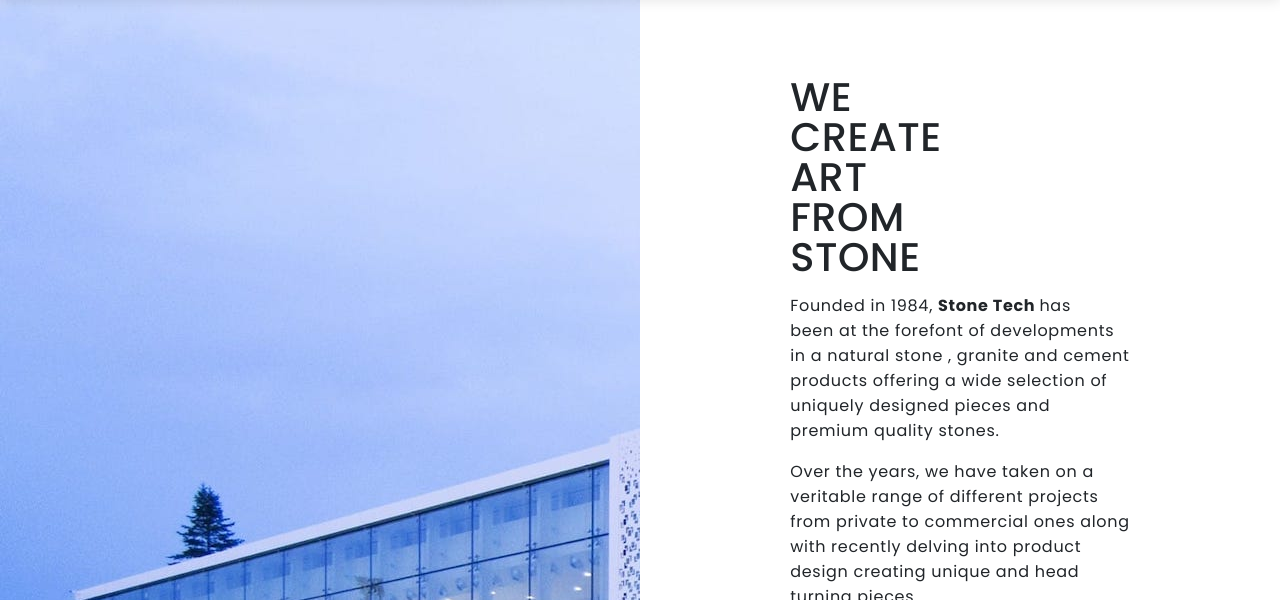
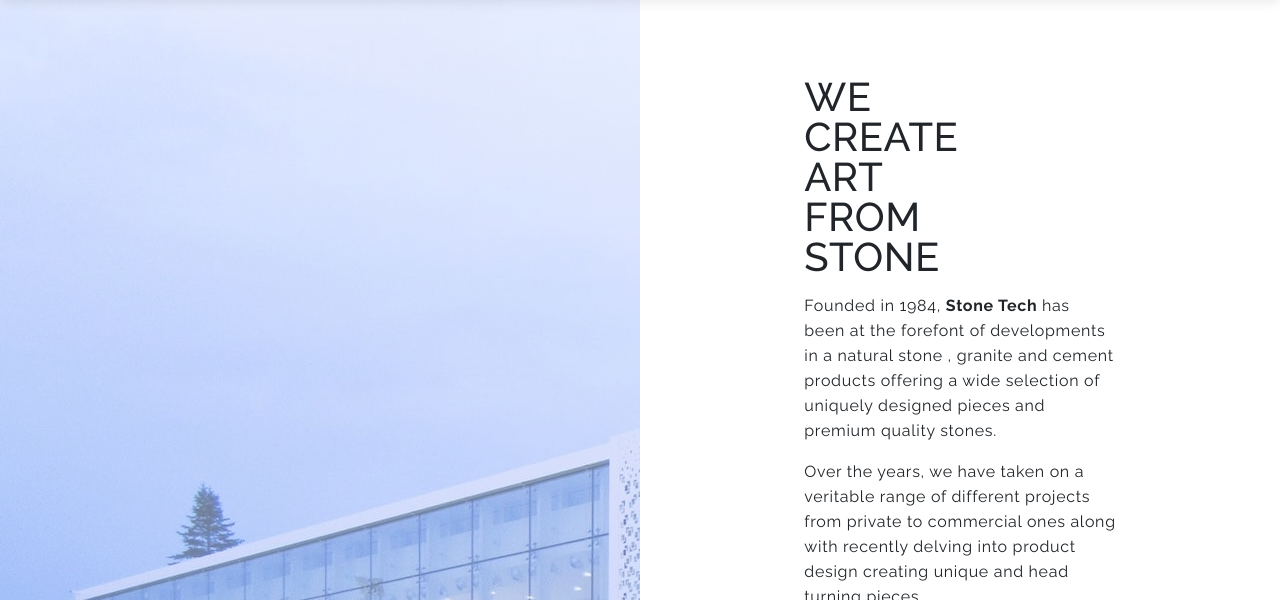
Before and after one commit to kareemAmarah95/citco-beta-version, a plain HTML site: page pages/about-us.html in a window 1280 px wide. Shown: the part 72-672 px from the top of the page. Drawn offline with Linux system fonts and the light colour scheme; files whose address does not match are found by name.

Commit message:
adjusting the about page and putting the background-overlay over the background and adjusting the font-family to roboto in all pages

```diff
--- a/css/about-us.css
+++ b/css/about-us.css
@@ -1,9 +1,9 @@
-@import url("https://fonts.googleapis.com/css2?family=Poppins:wght@100;200;300;400;500;600;700;800;900&family=Roboto:wght@100;300;400;500;700;900&display=swap");
+@import url("https://fonts.googleapis.com/css2?family=Raleway:wght@100;200;300;400;500;600;700;800;900&display=swap");
 
 /* General Styling Start */
 :root {
   --black-color: #1a1a1a;
-  --font-family: "Roboto", sans-serif;
+  --font-family: "Raleway", sans-serif;
   --white-color: #fff;
 }
 
@@ -81,7 +81,7 @@ a.nav-link.navbar-anchor.active {
   display: block;
   text-align: left;
   transition: 0.3s ease-in-out;
-  font-family: "Roboto", sans-serif;
+  font-family: "Raleway", sans-serif;
   font-weight: 300;
   font-size: 15px;
 }
@@ -102,13 +102,23 @@ a.navbar-brand {
 /* About Us Image and Text start */
 .about-us {
   display: flex;
-  height: 100vh;
   flex-wrap: wrap;
+}
+
+.about-us-bg-overlay {
+  height: 100%;
+  background-image: linear-gradient(
+    -180deg,
+    rgba(251, 251, 255, 1) 0%,
+    rgba(181, 203, 253, 1) 100%
+  );
+  width: 100%;
+  opacity: 50%;
 }
 
 .about-us-left-half {
   width: 50%;
-  height: 100%;
+  height: 200vh !important;
 }
 
 .about-us-right-half {
@@ -126,8 +136,10 @@ a.navbar-brand {
 
 .about-us-bg-image {
   background-image: url("../images/about-us-background-image.jpeg");
+  background-repeat: no-repeat;
   width: 100%;
-  height: 100% !important;
+  /* height: 200vh; */
+  height: 150vh;
   position: relative;
 }
 .about-us-caption {
@@ -135,25 +147,26 @@ a.navbar-brand {
   bottom: 5%;
   left: 9%;
   color: var(--white-color) !important;
+  z-index: 10;
 }
 
 .about-us-caption p {
   font-weight: 600 !important;
   text-transform: uppercase;
   font-size: 119.895px !important;
-  font-family: "Roboto", sans-serif !important;
+  font-family: "Raleway", sans-serif !important;
 }
 
 .about-us-right-half-caption h2 {
   font-weight: 500 !important;
-  font-family: "Poppins", sans-serif !important;
+  font-family: "Raleway", sans-serif !important;
   margin-bottom: 1rem;
   line-height: 40px;
   letter-spacing: 0.5px;
 }
 
 .about-us-right-half-caption p {
-  font-family: "Poppins", sans-serif !important;
+  font-family: "Raleway", sans-serif !important;
   margin-bottom: 1rem;
   line-height: 25px;
   letter-spacing: 0.7px;
@@ -212,28 +225,15 @@ a.navbar-brand {
 
   .about-us-left-half {
     width: 100%;
-    height: 100vh;
+    height: 80vh !important;
   }
 
   .about-us-bg-image {
-    height: 100vh;
+    height: 80vh !important;
   }
-
-  /* .about-us-bg-image {
-    height: 50vh;
-  } */
 
   .about-us-caption p {
     font-size: 37.32px !important;
-  }
-
-  .about-us-right-half {
-    /* width: 90%;
-    margin: 0 auto; */
-    height: 0px !important;
-    margin-top: 32rem;
-    align-items: flex-start;
-    margin-left: 6rem;
   }
 
   .about-us-right-half-caption {
@@ -304,11 +304,11 @@ a.navbar-brand {
 
   .about-us-left-half {
     width: 100%;
-    height: 50%;
+    height: 50vh !important;
   }
 
   .about-us-bg-image {
-    height: 100%;
+    height: 50vh;
     background-size: cover;
     background-repeat: no-repeat;
   }
--- a/css/contacts.css
+++ b/css/contacts.css
@@ -1,9 +1,9 @@
-@import url("https://fonts.googleapis.com/css2?family=Poppins:wght@100;200;300;400;500;600;700;800;900&family=Roboto:wght@100;300;400;500;700;900&display=swap");
+@import url("https://fonts.googleapis.com/css2?family=Raleway:wght@100;200;300;400;500;600;700;800;900&display=swap");
 
 /* General Styling Start */
 :root {
   --black-color: #1a1a1a;
-  --font-family: "Roboto", sans-serif;
+  --font-family: "Raleway", sans-serif;
   --white-color: #fff;
   --ligt-gray-color: #c6c6c6;
 }
@@ -81,7 +81,7 @@ a.nav-link.navbar-anchor.active {
   display: block;
   text-align: left;
   transition: 0.3s ease-in-out;
-  font-family: "Roboto", sans-serif;
+  font-family: "Raleway", sans-serif;
   font-weight: 300;
   font-size: 15px;
 }
@@ -117,7 +117,7 @@ a.navbar-brand {
 }
 
 .contacts-section-right-half h2 {
-  font-family: "Roboto", sans-serif !important;
+  font-family: "Raleway", sans-serif !important;
   text-transform: uppercase;
   font-weight: 500;
   margin-bottom: 1rem;
@@ -125,7 +125,7 @@ a.navbar-brand {
 }
 
 .contacts-section-right-half p {
-  font-family: "Poppins", sans-serif !important;
+  font-family: "Raleway", sans-serif !important;
   font-size: 15px;
   font-weight: 300;
   line-height: 24px;
@@ -152,7 +152,7 @@ a.navbar-brand {
   font-weight: 600 !important;
   text-transform: uppercase;
   font-size: 119.895px !important;
-  font-family: "Roboto", sans-serif !important;
+  font-family: "Raleway", sans-serif !important;
   line-height: 0.85;
 }
 
@@ -168,7 +168,7 @@ a.navbar-brand {
 }
 
 .form-control::placeholder {
-  font-family: "Poppins", sans-serif !important;
+  font-family: "Raleway", sans-serif !important;
   color: var(--black-color) !important;
   padding-left: 0% !important;
 }
@@ -211,7 +211,7 @@ a.navbar-brand {
   border-bottom: 1px solid var(--black-color) !important;
   border-radius: 0 !important;
   width: 50%;
-  font-family: "Roboto", sans-serif !important;
+  font-family: "Raleway", sans-serif !important;
   text-transform: uppercase;
   font-size: 29.985 !important;
   letter-spacing: normal;
--- a/css/projects.css
+++ b/css/projects.css
@@ -1,9 +1,9 @@
-@import url("https://fonts.googleapis.com/css2?family=Poppins:wght@100;200;300;400;500;600;700;800;900&family=Roboto:wght@100;300;400;500;700;900&display=swap");
+@import url("https://fonts.googleapis.com/css2?family=Raleway:wght@100;200;300;400;500;600;700;800;900&display=swap");
 
 /* General Styling Start */
 :root {
   --black-color: #1a1a1a;
-  --font-family: "Roboto", sans-serif;
+  --font-family: "Raleway", sans-serif;
   --white-color: #fff;
 }
 
@@ -117,7 +117,7 @@ a.navbar-brand {
 
 .carousel-item-title h2 {
   text-transform: uppercase;
-  font-family: "Roboto", sans-serif !important;
+  font-family: "Raleway", sans-serif !important;
   font-weight: 600;
 }
 
--- a/css/sculptures.css
+++ b/css/sculptures.css
@@ -1,9 +1,9 @@
-@import url("https://fonts.googleapis.com/css2?family=Poppins:wght@100;200;300;400;500;600;700;800;900&family=Roboto:wght@100;300;400;500;700;900&display=swap");
+@import url("https://fonts.googleapis.com/css2?family=Raleway:wght@100;200;300;400;500;600;700;800;900&display=swap");
 
 /* General Styling Start */
 :root {
   --black-color: #1a1a1a;
-  --font-family: "Roboto", sans-serif;
+  --font-family: "Raleway", sans-serif;
   --white-color: #fff;
 }
 
@@ -117,7 +117,7 @@ a.navbar-brand {
 
 .carousel-item-title h2 {
   text-transform: uppercase;
-  font-family: "Roboto", sans-serif !important;
+  font-family: "Raleway", sans-serif !important;
   font-weight: 600;
 }
 
--- a/css/sinks.css
+++ b/css/sinks.css
@@ -1,9 +1,9 @@
-@import url("https://fonts.googleapis.com/css2?family=Poppins:wght@100;200;300;400;500;600;700;800;900&family=Roboto:wght@100;300;400;500;700;900&display=swap");
+@import url("https://fonts.googleapis.com/css2?family=Raleway:wght@100;200;300;400;500;600;700;800;900&display=swap");
 
 /* General Styling Start */
 :root {
   --black-color: #1a1a1a;
-  --font-family: "Roboto", sans-serif;
+  --font-family: "Raleway", sans-serif;
   --white-color: #fff;
 }
 
@@ -120,7 +120,7 @@ a.navbar-brand {
 
 .carousel-item-title h2 {
   text-transform: uppercase;
-  font-family: "Roboto", sans-serif !important;
+  font-family: "Raleway", sans-serif !important;
   font-weight: 600;
 }
 
--- a/css/style.css
+++ b/css/style.css
@@ -1,9 +1,9 @@
-@import url("https://fonts.googleapis.com/css2?family=Poppins:wght@100;200;300;400;500;600;700;800;900&family=Roboto:wght@100;300;400;500;700;900&display=swap");
+@import url("https://fonts.googleapis.com/css2?family=Raleway:wght@100;200;300;400;500;600;700;800;900&display=swap");
 
 /* General Styling Start */
 :root {
   --black-color: #1a1a1a;
-  --font-family: "Roboto", sans-serif;
+  --font-family: "Raleway", sans-serif;
   --white-color: #fff;
 }
 
@@ -145,7 +145,7 @@ a.nav-link.navbar-anchor.active {
 .geometrical-left-side h2,
 .natural-left-side h2 {
   text-align: right;
-  font-family: "Poppins", sans-serif !important;
+  font-family: "Raleway", sans-serif !important;
   font-weight: 600;
   font-size: 60px;
   color: var(--black-color);
@@ -181,7 +181,7 @@ a.nav-link.navbar-anchor.active {
 .jewels-right-side h2,
 .oriental-right-side h2 {
   text-align: right;
-  font-family: "Poppins", sans-serif !important;
+  font-family: "Raleway", sans-serif !important;
   font-weight: 600;
   font-size: 60px;
   color: var(--black-color);
--- a/css/tables.css
+++ b/css/tables.css
@@ -1,9 +1,9 @@
-@import url("https://fonts.googleapis.com/css2?family=Poppins:wght@100;200;300;400;500;600;700;800;900&family=Roboto:wght@100;300;400;500;700;900&display=swap");
+@import url("https://fonts.googleapis.com/css2?family=Raleway:wght@100;200;300;400;500;600;700;800;900&display=swap");
 
 /* General Styling Start */
 :root {
   --black-color: #1a1a1a;
-  --font-family: "Roboto", sans-serif;
+  --font-family: "Raleway", sans-serif;
   --white-color: #fff;
 }
 
@@ -115,7 +115,7 @@ a.navbar-brand {
 
 .carousel-item-title h2 {
   text-transform: uppercase;
-  font-family: "Roboto", sans-serif !important;
+  font-family: "Raleway", sans-serif !important;
   font-weight: 600;
 }
 
--- a/css/wall-features.css
+++ b/css/wall-features.css
@@ -1,9 +1,9 @@
-@import url("https://fonts.googleapis.com/css2?family=Poppins:wght@100;200;300;400;500;600;700;800;900&family=Roboto:wght@100;300;400;500;700;900&display=swap");
+@import url("https://fonts.googleapis.com/css2?family=Raleway:wght@100;200;300;400;500;600;700;800;900&display=swap");
 
 /* General Styling Start */
 :root {
   --black-color: #1a1a1a;
-  --font-family: "Roboto", sans-serif;
+  --font-family: "Raleway", sans-serif;
   --white-color: #fff;
 }
 
@@ -118,7 +118,7 @@ a.navbar-brand {
 
 .carousel-item-title h2 {
   text-transform: uppercase;
-  font-family: "Roboto", sans-serif !important;
+  font-family: "Raleway", sans-serif !important;
   font-weight: 600;
 }
 
--- a/pages/about-us.html
+++ b/pages/about-us.html
@@ -132,6 +132,7 @@
           <div class="about-us-caption">
             <p class="h2">ABOUT US</p>
           </div>
+          <div class="about-us-bg-overlay"></div>
         </div>
       </div>
       <div class="about-us-right-half">
```
